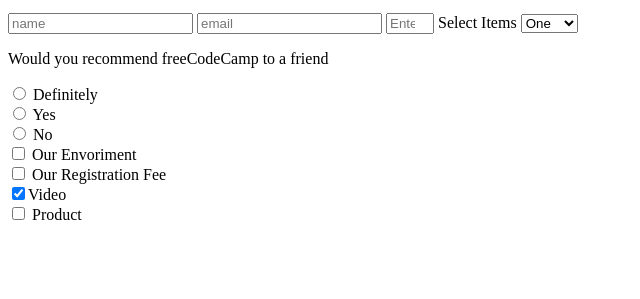
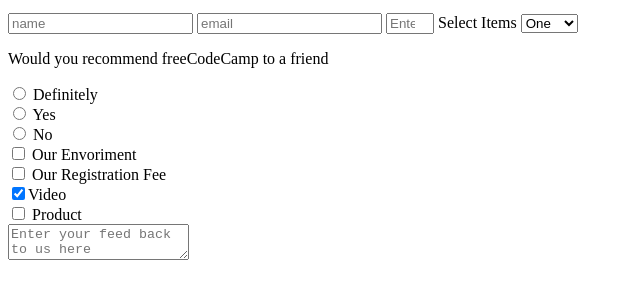
Before and after one commit to rexthecoder/Joes_rex, a plain HTML site: page index.html in a window 1280 px wide. Shown: the part 101-400 px from the top of the page, without its empty margins (0-640 px from the left). Drawn offline with Linux system fonts and the light colour scheme.

Commit message:
add texarea

```diff
--- a/index.html
+++ b/index.html
@@ -56,6 +56,7 @@
         checked
       />Video<br />
       <input type="checkbox" name="question3" value="product" /> Product<br />
+      <textarea placeholder="Enter your feed back to us here"></textarea>
     </form>
   </body>
 </html>
```
